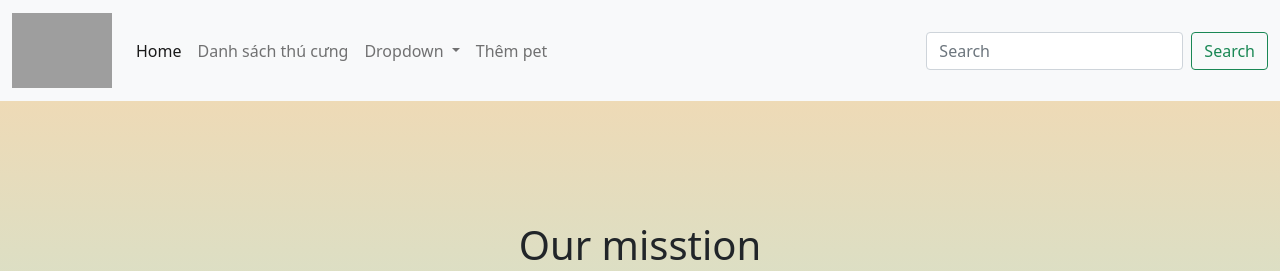
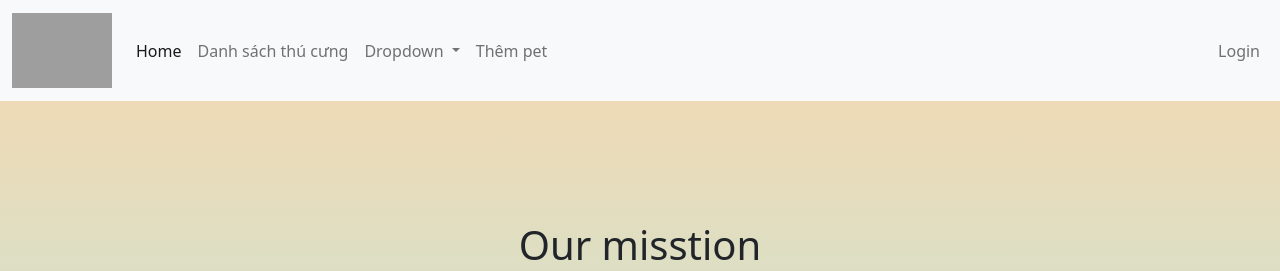
Before and after one commit to TuNguyen1111/pet_adoption, a Django app: template pet/templates/home.html in a window 1280 px wide. Shown: the top 271 px of the page. Run offline with Django 4.2, Linux system fonts and the light colour scheme; the template is opened without the code that fills it, so the values that code supplies are empty; some libraries are stand-ins or nearby versions; grey boxes are pictures that could not be loaded.

Commit message:
update UI

```diff
--- a/templates/common/base.html
+++ b/templates/common/base.html
@@ -15,10 +15,12 @@
     {% block css %}
     {% endblock %}
 </head>
-<body>
+<body class="min-vh-100 d-flex flex-column justify-content-between">
     {% include './nav-bar.html'%}
-    {% block body %}
-    {% endblock %}
+    <div>
+        {% block body %}
+        {% endblock %}
+    </div>
     {% include './footer.html'%}
 </body>
     <script src="https://cdn.jsdelivr.net/npm/bootstrap@5.0.2/dist/js/bootstrap.bundle.min.js" integrity="sha384-MrcW6ZMFYlzcLA8Nl+NtUVF0sA7MsXsP1UyJoMp4YLEuNSfAP+JcXn/tWtIaxVXM" crossorigin="anonymous"></script>
--- a/templates/common/nav-bar.html
+++ b/templates/common/nav-bar.html
@@ -1,4 +1,4 @@
-<nav class="navbar navbar-expand-lg navbar-light bg-light">
+<nav class="sticky-top navbar navbar-expand-lg navbar-light bg-light">
     <div class="container-fluid">
       <a class="navbar-brand nav-logo" href="#">
           <img src="https://library.kissclipart.com/20181217/jhq/kissclipart-cute-corgi-drawings-clipart-pembroke-welsh-corgi-p-046e02fd5de6743c.png" alt="" srcset="">
@@ -29,10 +29,20 @@
             <a class="nav-link" href="{% url 'add_pet' %}">Thêm pet</a>
           </li>
         </ul>
-        <form class="d-flex">
-          <input class="form-control me-2" type="search" placeholder="Search" aria-label="Search">
-          <button class="btn btn-outline-success" type="submit">Search</button>
-        </form>
+        <div>
+          <ul class="navbar-nav">
+            {% if user.is_authenticated %}
+              <span class="nav-link">{{ user.username }} | </span>
+              <li class="nav-item">
+                  <a href="/logout" class="nav-link">Logout</a>
+              </li>
+            {% else %}
+              <li class="nav-item">
+                <a href="/login" class="nav-link">Login</a>
+              </li>
+            {% endif %}
+          </ul>
+      </div>
       </div>
     </div>
 </nav>
```
